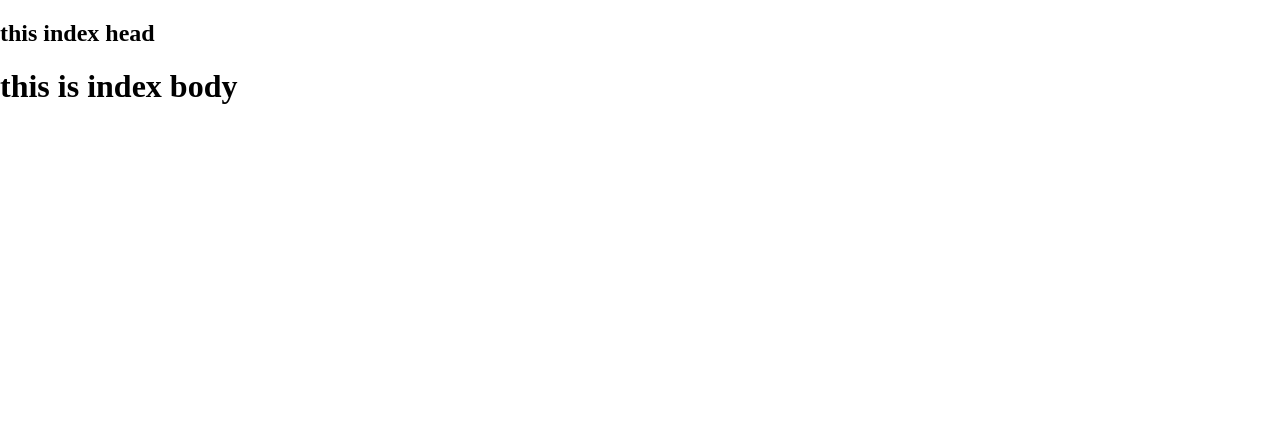
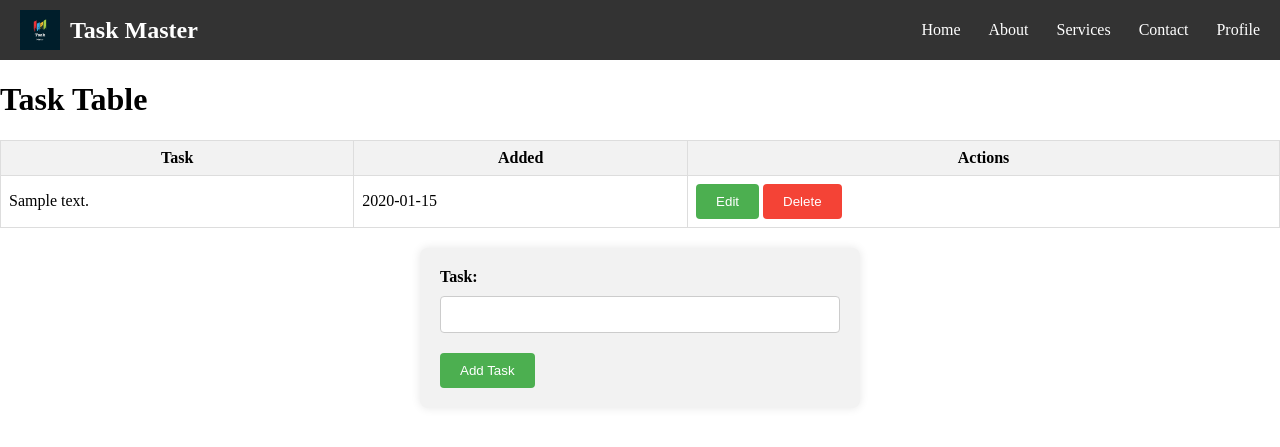
Before and after one commit to Mkeyur1920/task-management, a Flask app: page / in a window 1280 px wide. Shown: the top 447 px of the page. Run offline with Flask 3, Linux system fonts and the light colour scheme; tables that the repository leaves empty hold one stand-in row (values such as "Sample post").

Commit message:
completed task.

```diff
--- a/app.py
+++ b/app.py
@@ -1,10 +1,70 @@
-from flask import Flask,render_template
+from flask import Flask,render_template,request,redirect
+from flask_sqlalchemy import SQLAlchemy
+from datetime import datetime
 
 app = Flask(__name__)
+app.config['SQLALCHEMY_DATABASE_URI'] = 'sqlite:///test.db'
+db = SQLAlchemy(app)
 
-@app.route('/')
+class Todo(db.Model):
+    id = db.Column(db.Integer,primary_key=True)
+    content = db.Column(db.String(200),nullable=False)
+    # completed = db.Column(db.String(200),nullable=False)
+    date_created = db.Column(db.DateTime,default=datetime.utcnow)
+
+    def __repr__ (self):
+        return '<Task %r>' %self.id
+
+def create_db():
+    with app.app_context():
+        db.create_all()
+    print('Created Database!')
+
+@app.route('/',methods=['POST','GET'])
 def index():
-    return render_template ('index.html')
+    if request.method == 'POST':
+        task_content = request.form['task']
+        new_task = Todo(content=task_content)
+
+
+        try:
+            db.session.add(new_task)
+            db.session.commit()
+            return redirect('/')
+
+        except:
+            return "There was an issue while adding a task !!!"
+    else:
+        tasks = Todo.query.order_by(Todo.date_created).all()
+
+        return render_template ('index.html',tasks= tasks)
+
+@app.route('/delete/<int:id>')
+def delete(id):
+    task_to_delete = Todo.query.get_or_404(id)
+
+    try:
+        db.session.delete(task_to_delete)
+        db.session.commit()
+        return redirect('/')
+    except:
+        return "There was an issue while deleting a task !!!"
+
+
+@app.route('/update/<int:id>',methods=['POST','GET'])
+def update(id):
+    task = Todo.query.get_or_404(id)
+    if request.method == 'POST':
+        task.content = request.form['content']
+        try:
+            db.session.commit()
+            return redirect('/')
+        except:
+            return "There was an issue while updating a task !!!"
+    else:
+        return render_template('update.html',task=task)
+
+
 
 if __name__ == "__main__":
     app.run(debug=True)
--- a/templates/base.html
+++ b/templates/base.html
@@ -4,7 +4,11 @@
     <meta charset="UTF-8" />
     <meta name="viewport" content="width=device-width, initial-scale=1.0" />
     <link rel="stylesheet" href="../static/css/main.css" />
-    <title>keyur</title>
+    <link
+      href="https://fonts.googleapis.com/icon?family=Material+Icons"
+      rel="stylesheet"
+    />
+    <title>Task Master</title>
     {% block head %} {% endblock %}
   </head>
   <body>
--- a/templates/index.html
+++ b/templates/index.html
@@ -1,16 +1,155 @@
-{%extends 'base.html'%}
+{%extends 'base.html'%} {% block head %}
 
+<div
+  style="
+    background-color: #333;
+    color: white;
+    padding: 10px 20px;
+    display: flex;
+    justify-content: space-between;
+    align-items: center;
+  "
+>
+  <!-- Left side: Website name and symbol -->
 
-{% block head %}
+  <div style="display: flex; align-items: center">
+    <img
+      src="../static/logo/main_logo.png"
+      alt="Website Logo"
+      style="height: 40px; margin-right: 10px"
+    />
+    <span style="font-size: 24px; font-weight: bold">Task Master</span>
+  </div>
 
-<h2>this index head </h2>
-{% endblock %}
+  <!-- Right side: Menu bar -->
+  <div>
+    <a
+      href="#home"
+      style="color: white; text-decoration: none; margin-left: 24px"
+      >Home</a
+    >
+    <a
+      href="#about"
+      style="color: white; text-decoration: none; margin-left: 24px"
+      >About</a
+    >
+    <a
+      href="#services"
+      style="color: white; text-decoration: none; margin-left: 24px"
+      >Services</a
+    >
+    <a
+      href="#contact"
+      style="color: white; text-decoration: none; margin-left: 24px"
+      >Contact</a
+    >
+    <a
+      href="#profile"
+      style="color: white; text-decoration: none; margin-left: 24px"
+      >Profile</a
+    >
+  </div>
+</div>
 
+<div class="content">
+  <h1>Task Table</h1>
+  <table style="width: 100%; border-collapse: collapse; margin: 20px 0">
+    <thead>
+      <tr style="background-color: #f2f2f2">
+        <th style="border: 1px solid #ddd; padding: 8px">Task</th>
+        <th style="border: 1px solid #ddd; padding: 8px">Added</th>
+        <th style="border: 1px solid #ddd; padding: 8px">Actions</th>
+      </tr>
+    </thead>
 
-{% block body %}
+    {% for task in tasks %}
 
-<p>
-    <h1>
-        this is index body
-    </h1>
-</p>{% endblock %}
+    <tr>
+      <td style="border: 1px solid #ddd; padding: 8px">{{task.content}}</td>
+      <td style="border: 1px solid #ddd; padding: 8px">
+        {{task.date_created.date()}}
+      </td>
+      <td style="border: 1px solid #ddd; padding: 8px">
+        <form action="/update/{{task.id}}" style="display: inline">
+          <button
+            type="submit"
+            style="
+              background-color: #4caf50;
+              color: white;
+              padding: 10px 20px;
+              border: none;
+              border-radius: 4px;
+              cursor: pointer;
+            "
+          >
+            Edit
+          </button>
+        </form>
+
+        <form action="/delete/{{task.id}}" style="display: inline">
+          <button
+            type="submit"
+            style="
+              background-color: #f44336;
+              color: white;
+              padding: 10px 20px;
+              border: none;
+              border-radius: 4px;
+              cursor: pointer;
+            "
+          >
+            Delete
+          </button>
+        </form>
+      </td>
+    </tr>
+
+    {% endfor %}
+  </table>
+
+  <form
+    action="/"
+    method="POST"
+    style="
+      background-color: #f2f2f2;
+      padding: 20px;
+      max-width: 400px;
+      margin: 0 auto;
+      border-radius: 8px;
+      box-shadow: 0 0 10px rgba(0, 0, 0, 0.1);
+    "
+  >
+    <label
+      for="task"
+      style="display: block; margin-bottom: 10px; font-weight: bold"
+      >Task:</label
+    >
+    <input
+      type="text"
+      id="task"
+      name="task"
+      style="
+        width: 100%;
+        padding: 10px;
+        margin-bottom: 20px;
+        border: 1px solid #ccc;
+        border-radius: 4px;
+        box-sizing: border-box;
+      "
+    />
+
+    <input
+      type="submit"
+      value="Add Task"
+      style="
+        background-color: #4caf50;
+        color: white;
+        padding: 10px 20px;
+        border: none;
+        border-radius: 4px;
+        cursor: pointer;
+      "
+    />
+  </form>
+</div>
+{% endblock %} {% block body %} {% endblock %}
```
Also changed, not shown: templates/update.html (added, +48 -0 lines), static/logo/main_logo.png (added).
